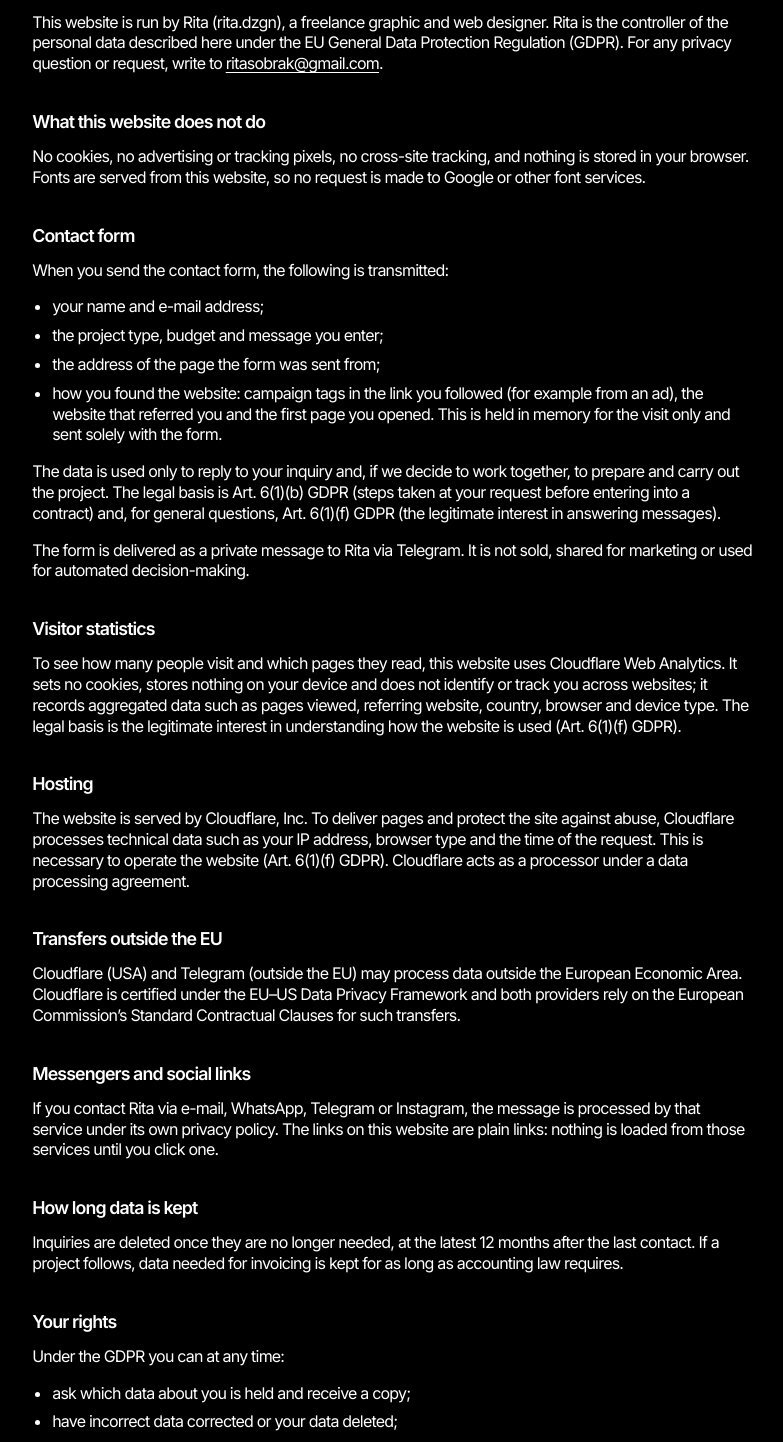
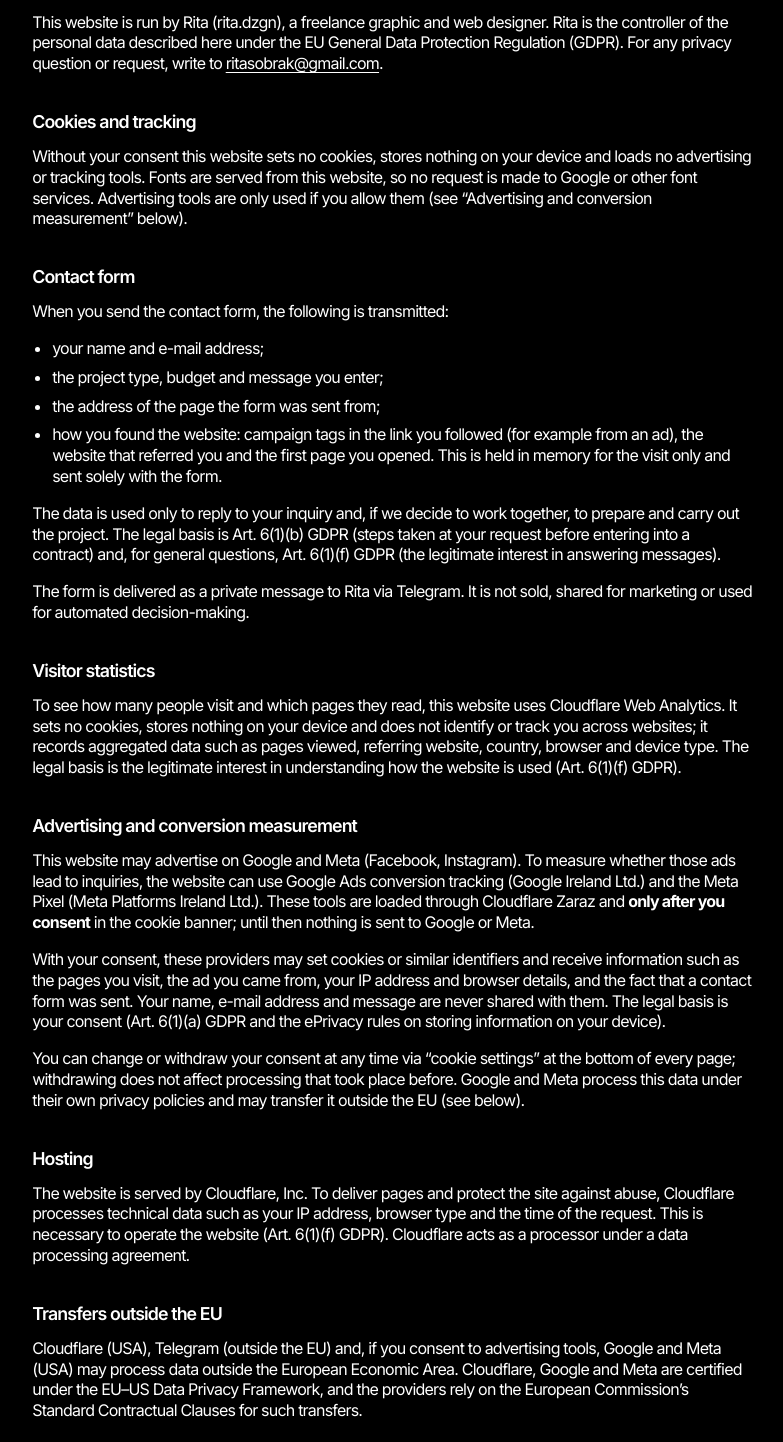
Before and after one commit to bitalizer/rita-dzgn, a Next.js app: page /privacy in a window 1280 px wide. Shown: the part 409-1851 px from the top of the page, without its empty margins (214-997 px from the left). Built offline with nearby package versions, Linux system fonts and the light colour scheme; no server answers.

Commit message:
docs(privacy): describe consent-based advertising and conversion tracking

```diff
--- a/src/app/privacy/page.tsx
+++ b/src/app/privacy/page.tsx
@@ -53,10 +53,11 @@
                 </p>
               </Section>
 
-              <Section heading="What this website does not do">
+              <Section heading="Cookies and tracking">
                 <p>
-                  No cookies, no advertising or tracking pixels, no cross-site tracking, and nothing is stored in your browser. Fonts are served from this
-                  website, so no request is made to Google or other font services.
+                  Without your consent this website sets no cookies, stores nothing on your device and loads no advertising or tracking tools. Fonts are served
+                  from this website, so no request is made to Google or other font services. Advertising tools are only used if you allow them (see “Advertising
+                  and conversion measurement” below).
                 </p>
               </Section>
 
@@ -90,6 +91,23 @@
                 </p>
               </Section>
 
+              <Section heading="Advertising and conversion measurement">
+                <p>
+                  This website may advertise on Google and Meta (Facebook, Instagram). To measure whether those ads lead to inquiries, the website can use
+                  Google Ads conversion tracking (Google Ireland Ltd.) and the Meta Pixel (Meta Platforms Ireland Ltd.). These tools are loaded through
+                  Cloudflare Zaraz and <strong>only after you consent</strong> in the cookie banner; until then nothing is sent to Google or Meta.
+                </p>
+                <p>
+                  With your consent, these providers may set cookies or similar identifiers and receive information such as the pages you visit, the ad you came
+                  from, your IP address and browser details, and the fact that a contact form was sent. Your name, e-mail address and message are never shared
+                  with them. The legal basis is your consent (Art. 6(1)(a) GDPR and the ePrivacy rules on storing information on your device).
+                </p>
+                <p>
+                  You can change or withdraw your consent at any time via “cookie settings” at the bottom of every page; withdrawing does not affect processing
+                  that took place before. Google and Meta process this data under their own privacy policies and may transfer it outside the EU (see below).
+                </p>
+              </Section>
+
               <Section heading="Hosting">
                 <p>
                   The website is served by Cloudflare, Inc. To deliver pages and protect the site against abuse, Cloudflare processes technical data such as
@@ -100,8 +118,9 @@
 
               <Section heading="Transfers outside the EU">
                 <p>
-                  Cloudflare (USA) and Telegram (outside the EU) may process data outside the European Economic Area. Cloudflare is certified under the EU–US
-                  Data Privacy Framework and both providers rely on the European Commission’s Standard Contractual Clauses for such transfers.
+                  Cloudflare (USA), Telegram (outside the EU) and, if you consent to advertising tools, Google and Meta (USA) may process data outside the
+                  European Economic Area. Cloudflare, Google and Meta are certified under the EU–US Data Privacy Framework, and the providers rely on the
+                  European Commission’s Standard Contractual Clauses for such transfers.
                 </p>
               </Section>
 
@@ -125,7 +144,8 @@
                   <li>ask which data about you is held and receive a copy;</li>
                   <li>have incorrect data corrected or your data deleted;</li>
                   <li>restrict or object to its processing;</li>
-                  <li>receive your data in a portable format.</li>
+                  <li>receive your data in a portable format;</li>
+                  <li>withdraw any consent you have given, with effect for the future.</li>
                 </ul>
                 <p>Send requests to {mail}. You also have the right to lodge a complaint with the data protection authority in your country of residence.</p>
               </Section>
```
